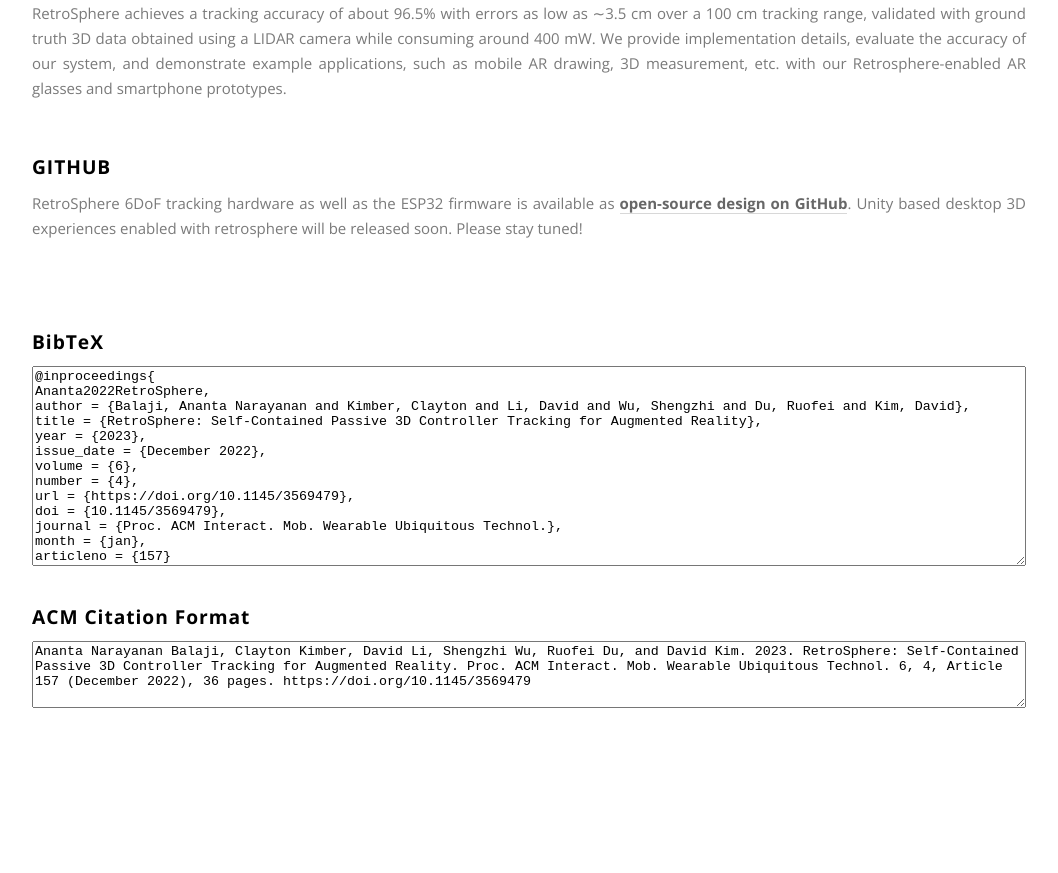
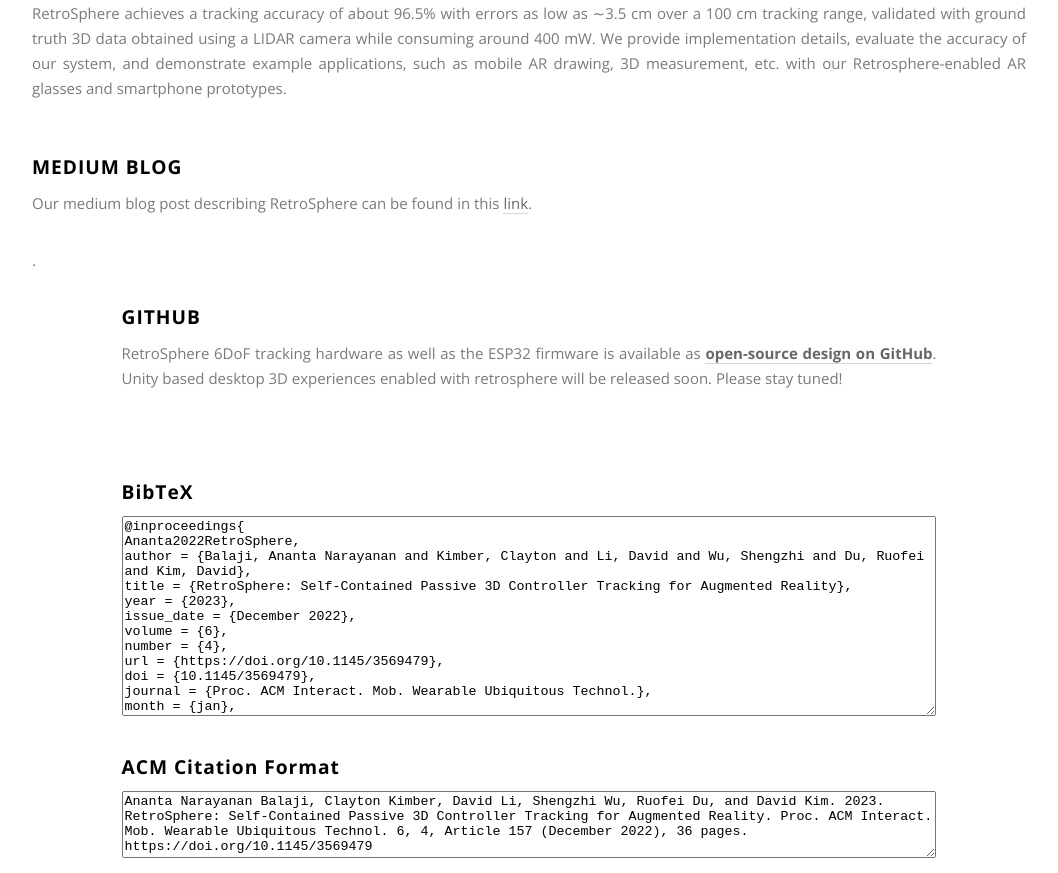
Before and after one commit to Retrospherev1/retrospherev1.github.io, a plain HTML site: page index.html in a window 1280 px wide. Shown: the part 1724-2597 px from the top of the page, without its empty margins (111-1169 px from the left). Before the commit the page ends 2447 px from the top, so only its background shows below. Drawn offline with nearby package versions, Linux system fonts and the light colour scheme; grey boxes are pictures that could not be loaded.

Commit message:
Update index.html

```diff
--- a/index.html
+++ b/index.html
@@ -23,8 +23,12 @@
       off-the-shelf components. RetroSphere achieves a tracking accuracy of about 96.5% with errors as low as ∼3.5 cm over a 100
       cm tracking range, validated with ground truth 3D data obtained using a LIDAR camera while consuming around 400 mW.
       We provide implementation details, evaluate the accuracy of our system, and demonstrate example applications, such as
-      mobile AR drawing, 3D measurement, etc. with our Retrosphere-enabled AR glasses and smartphone prototypes. </p> </div> </div> <div class=content> <div class=section> <h5>GitHub</h5> <p>  RetroSphere 6DoF tracking hardware as well as the ESP32 firmware  is available as <a href=https://github.com/anantabalaji/retrosphere target=_blank> <b>open-source design on GitHub</b></a>. Unity based desktop 3D experiences enabled with retrosphere will be released soon. Please stay tuned! </p> <iframe src="https://ghbtns.com/github-btn.html?user=anantabalaji&repo=RetroSphere&type=star&count=true&size=large" frameborder=0 scrolling=0 width=170 height=30 title=GitHub></iframe> </div>
-  <div class=section> <h5 style="text-transform: none;">BibTeX</h5> <!-- prettier-ignore --> <textarea id=bibtex-text class="ta-cite bibtex" autocomplete=off spellcheck=false>
+      mobile AR drawing, 3D measurement, etc. with our Retrosphere-enabled AR glasses and smartphone prototypes. </p> </div> </div>
+<div class=content> <div class=section> <h5>Medium Blog</h5> <p> Our medium blog post describing RetroSphere can be found in this <a href=https://medium.com/ubicomp-iswc-2023/retrosphere-low-power-and-affordable-3d-tracking-for-future-augmented-reality-devices-63c3f06ec453>link</a>. </p></a>. <iframe src="https://ghbtns.com/github-btn.html?user=anantabalaji&repo=RetroSphere&type=star&count=true&size=large" frameborder=0 scrolling=0 width=170 height=30 title=GitHub></iframe> </div>
+
+<div class=content> <div class=section> <h5>GitHub</h5> <p>  RetroSphere 6DoF tracking hardware as well as the ESP32 firmware  is available as <a href=https://github.com/anantabalaji/retrosphere target=_blank> <b>open-source design on GitHub</b></a>. Unity based desktop 3D experiences enabled with retrosphere will be released soon. Please stay tuned! </p> <iframe src="https://ghbtns.com/github-btn.html?user=anantabalaji&repo=RetroSphere&type=star&count=true&size=large" frameborder=0 scrolling=0 width=170 height=30 title=GitHub></iframe> </div>
+
+<div class=section> <h5 style="text-transform: none;">BibTeX</h5> <!-- prettier-ignore --> <textarea id=bibtex-text class="ta-cite bibtex" autocomplete=off spellcheck=false>
 @inproceedings{
 Ananta2022RetroSphere,
 author = {Balaji, Ananta Narayanan and Kimber, Clayton and Li, David and Wu, Shengzhi and Du, Ruofei and Kim, David},
```
